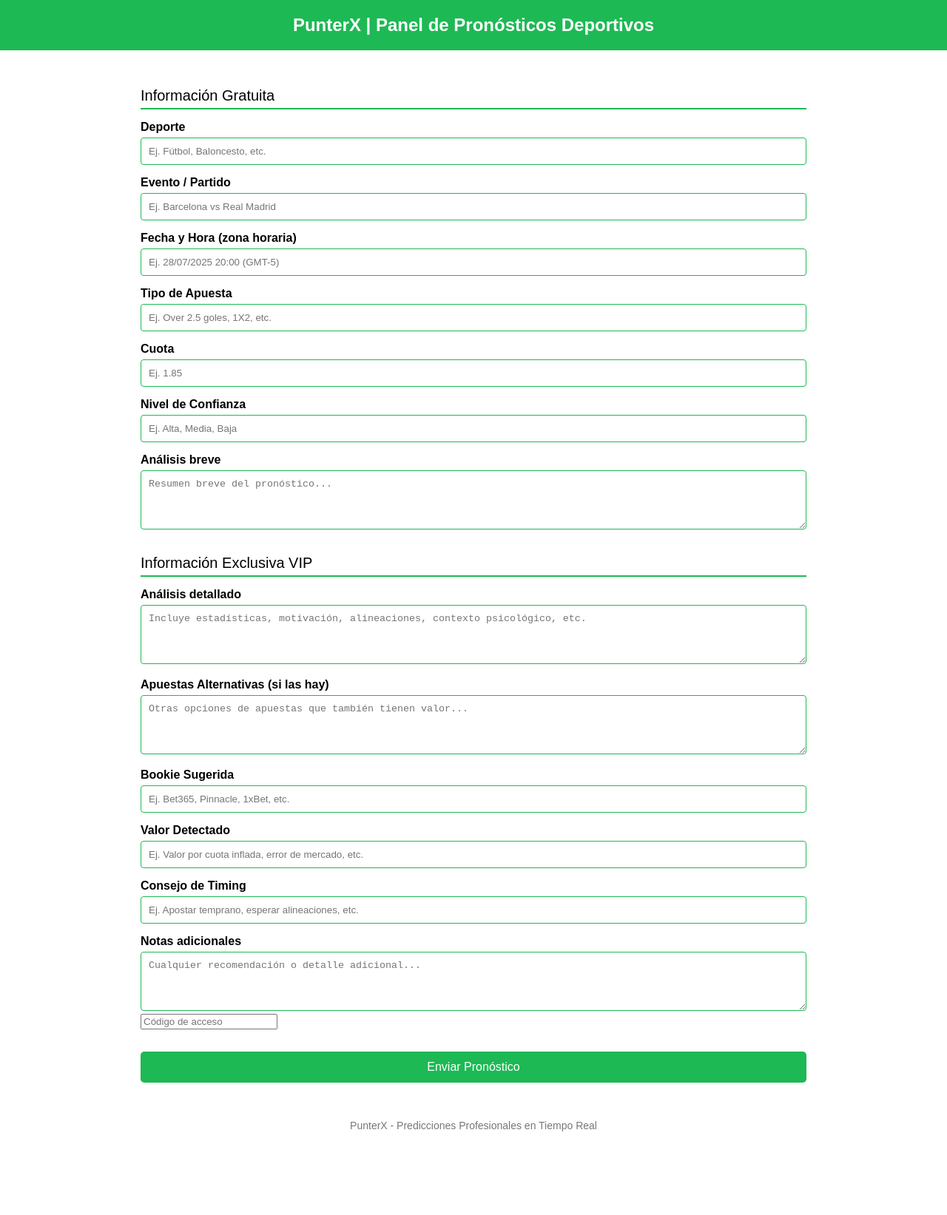
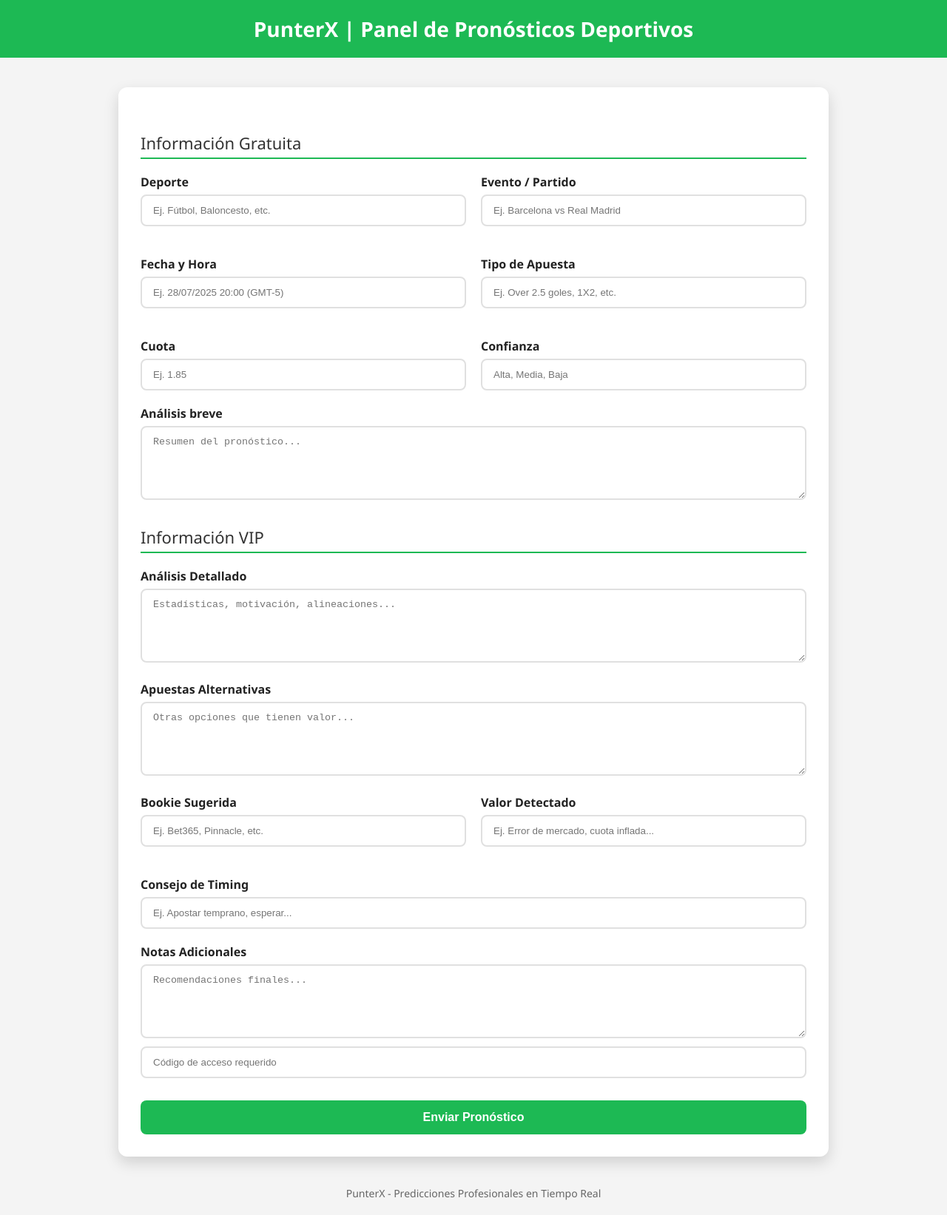
Before and after one commit to LuisSMelchor/punterx-panel, a website: page index.html in a window 1280 px wide. Shown: the whole page at 74% size. Before the commit the page ends 1530 px from the top, so only its background shows below. Drawn offline with Linux system fonts and the light colour scheme.

Commit message:
Update index.html

```diff
--- a/index.html
+++ b/index.html
@@ -1,14 +1,16 @@
 <!DOCTYPE html>
 <html lang="es">
 <head>
-  <meta charset="utf-8"/>
-  <meta content="width=device-width, initial-scale=1.0" name="viewport"/>
+  <meta charset="utf-8" />
+  <meta content="width=device-width, initial-scale=1.0" name="viewport" />
   <title>PunterX Panel - VIP y Gratuito</title>
   <style>
+    * {
+      box-sizing: border-box;
+    }
     body {
-      font-family: Arial, sans-serif;
-      background-color: #ffffff;
-      color: #000000;
+      font-family: 'Segoe UI', Tahoma, Geneva, Verdana, sans-serif;
+      background-color: #f4f4f4;
       margin: 0;
       padding: 0;
     }
@@ -17,53 +19,81 @@
       color: white;
       padding: 20px;
       text-align: center;
-      font-size: 24px;
+      font-size: 28px;
       font-weight: bold;
     }
     .container {
-      padding: 20px;
-      max-width: 900px;
-      margin: auto;
+      max-width: 960px;
+      margin: 40px auto;
+      background-color: white;
+      padding: 30px;
+      border-radius: 12px;
+      box-shadow: 0 8px 20px rgba(0,0,0,0.15);
+    }
+    .section-title {
+      font-size: 22px;
+      margin-top: 30px;
+      padding-bottom: 5px;
+      border-bottom: 2px solid #1DB954;
+      color: #333;
     }
     label {
       display: block;
-      margin-top: 15px;
-      font-weight: bold;
+      margin-top: 20px;
+      font-weight: 600;
+      color: #222;
     }
-    input[type="text"], textarea {
+    input[type="text"], input[type="password"], textarea {
       width: 100%;
-      padding: 10px;
-      margin-top: 5px;
-      border: 1px solid #1DB954;
-      border-radius: 4px;
-      box-sizing: border-box;
+      padding: 12px 15px;
+      margin-top: 6px;
+      border: 2px solid #e0e0e0;
+      border-radius: 8px;
+      transition: all 0.3s ease;
+    }
+    input:focus, textarea:focus {
+      border-color: #1DB954;
+      outline: none;
     }
     textarea {
       resize: vertical;
-      height: 80px;
-    }
-    .section-title {
-      margin-top: 30px;
-      font-size: 20px;
-      border-bottom: 2px solid #1DB954;
-      padding-bottom: 5px;
-    }
-    footer {
-      margin-top: 30px;
-      text-align: center;
-      font-size: 14px;
-      color: #777;
+      height: 100px;
     }
     button {
       margin-top: 30px;
       background-color: #1DB954;
       color: white;
       border: none;
-      padding: 12px 20px;
+      padding: 14px 22px;
       font-size: 16px;
-      border-radius: 5px;
+      font-weight: bold;
+      border-radius: 8px;
       cursor: pointer;
       width: 100%;
+      transition: background-color 0.3s ease;
+    }
+    button:hover {
+      background-color: #159b41;
+    }
+    footer {
+      margin-top: 40px;
+      text-align: center;
+      font-size: 14px;
+      color: #666;
+      padding-bottom: 20px;
+    }
+    .field-group {
+      display: flex;
+      gap: 20px;
+      flex-wrap: wrap;
+    }
+    .field-group > div {
+      flex: 1 1 45%;
+    }
+    @media (max-width: 600px) {
+      .field-group > div {
+        flex: 1 1 100%;
+      }
     }
   </style>
 </head>
@@ -71,132 +101,70 @@
   <header>PunterX | Panel de Pronósticos Deportivos</header>
   <div class="container">
     <div class="section-title">Información Gratuita</div>
+    <div class="field-group">
+      <div>
         <label for="sport">Deporte</label>
-    <input id="sport" type="text" placeholder="Ej. Fútbol, Baloncesto, etc."/>
+        <input id="sport" type="text" placeholder="Ej. Fútbol, Baloncesto, etc." />
+      </div>
+      <div>
         <label for="event">Evento / Partido</label>
-    <input id="event" type="text" placeholder="Ej. Barcelona vs Real Madrid"/>
-    <label for="date">Fecha y Hora (zona horaria)</label>
-    <input id="date" type="text" placeholder="Ej. 28/07/2025 20:00 (GMT-5)"/>
+        <input id="event" type="text" placeholder="Ej. Barcelona vs Real Madrid" />
+      </div>
+      <div>
+        <label for="date">Fecha y Hora</label>
+        <input id="date" type="text" placeholder="Ej. 28/07/2025 20:00 (GMT-5)" />
+      </div>
+      <div>
         <label for="bettype">Tipo de Apuesta</label>
-    <input id="bettype" type="text" placeholder="Ej. Over 2.5 goles, 1X2, etc."/>
+        <input id="bettype" type="text" placeholder="Ej. Over 2.5 goles, 1X2, etc." />
+      </div>
+      <div>
         <label for="odds">Cuota</label>
-    <input id="odds" type="text" placeholder="Ej. 1.85"/>
-    <label for="confidence">Nivel de Confianza</label>
-    <input id="confidence" type="text" placeholder="Ej. Alta, Media, Baja"/>
+        <input id="odds" type="text" placeholder="Ej. 1.85" />
+      </div>
+      <div>
+        <label for="confidence">Confianza</label>
+        <input id="confidence" type="text" placeholder="Alta, Media, Baja" />
+      </div>
+    </div>
     <label for="brief">Análisis breve</label>
-    <textarea id="brief" placeholder="Resumen breve del pronóstico..."></textarea>
+    <textarea id="brief" placeholder="Resumen del pronóstico..."></textarea>
 
-    <div class="section-title">Información Exclusiva VIP</div>
-    <label for="detailed">Análisis detallado</label>
-    <textarea id="detailed" placeholder="Incluye estadísticas, motivación, alineaciones, contexto psicológico, etc."></textarea>
-    <label for="alternatives">Apuestas Alternativas (si las hay)</label>
-    <textarea id="alternatives" placeholder="Otras opciones de apuestas que también tienen valor..."></textarea>
+    <div class="section-title">Información VIP</div>
+    <label for="detailed">Análisis Detallado</label>
+    <textarea id="detailed" placeholder="Estadísticas, motivación, alineaciones..."></textarea>
+
+    <label for="alternatives">Apuestas Alternativas</label>
+    <textarea id="alternatives" placeholder="Otras opciones que tienen valor..."></textarea>
+
+    <div class="field-group">
+      <div>
         <label for="bookie">Bookie Sugerida</label>
-    <input id="bookie" type="text" placeholder="Ej. Bet365, Pinnacle, 1xBet, etc."/>
+        <input id="bookie" type="text" placeholder="Ej. Bet365, Pinnacle, etc." />
+      </div>
+      <div>
         <label for="value">Valor Detectado</label>
-    <input id="value" type="text" placeholder="Ej. Valor por cuota inflada, error de mercado, etc."/>
+        <input id="value" type="text" placeholder="Ej. Error de mercado, cuota inflada..." />
+      </div>
+      <div>
         <label for="timing">Consejo de Timing</label>
-    <input id="timing" type="text" placeholder="Ej. Apostar temprano, esperar alineaciones, etc."/>
-    <label for="notes">Notas adicionales</label>
-    <textarea id="notes" placeholder="Cualquier recomendación o detalle adicional..."></textarea>
+        <input id="timing" type="text" placeholder="Ej. Apostar temprano, esperar..." />
+      </div>
+    </div>
 
-    <input type="password" id="authCode" placeholder="Código de acceso" required>
+    <label for="notes">Notas Adicionales</label>
+    <textarea id="notes" placeholder="Recomendaciones finales..."></textarea>
 
-<!-- Honeypot: campo invisible para bots -->
-<input type="text" id="honeypot" name="honeypot" style="display:none" autocomplete="off">
-
+    <input type="password" id="authCode" placeholder="Código de acceso requerido" required />
+    <input type="text" id="honeypot" name="honeypot" style="display:none" autocomplete="off" />
     <button id="submitBtn">Enviar Pronóstico</button>
-
   </div>
 
   <footer>PunterX - Predicciones Profesionales en Tiempo Real</footer>
 
+  <!-- Tu script JS actual permanece igual debajo -->
   <script>
-  document.getElementById('submitBtn').addEventListener('click', async () => {
-    const authCode = document.getElementById("authCode").value.trim();
-    const honeypot = document.getElementById("honeypot")?.value.trim() || "";
-
-    // ⏱ Temporizador anti-spam
-    const lastSent = localStorage.getItem("lastSent");
-    const now = Date.now();
-    if (lastSent && now - parseInt(lastSent) < 60000) {
-      alert("⏳ Por favor espera unos segundos antes de enviar otro pronóstico.");
-      return;
-    }
-
-    // ⚠️ Validación de campos obligatorios
-    const requiredFields = ["sport", "event", "date", "bettype", "odds", "confidence"];
-    for (let id of requiredFields) {
-      const el = document.getElementById(id);
-      if (!el.value.trim()) {
-        el.style.borderColor = "red";
-        el.focus();
-        alert("⚠️ Por favor completa todos los campos obligatorios de la sección gratuita.");
-        return;
-      } else {
-        el.style.borderColor = "#1DB954";
-      }
-    }
-
-    // 🔐 Validación del código de acceso
-    if (!authCode || authCode !== "PunterX2025") {
-      document.getElementById("authCode").style.borderColor = "red";
-      alert("🚫 Código de acceso incorrecto");
-      return;
-    } else {
-      document.getElementById("authCode").style.borderColor = "#1DB954";
-    }
-
-    // Construcción de datos
-    const data = {
-      authCode,
-      honeypot,
-      sport: document.getElementById("sport").value.trim(),
-      match: document.getElementById("event").value.trim(),
-      date: document.getElementById("date").value.trim(),
-      bettype: document.getElementById("bettype").value.trim(),
-      odds: document.getElementById("odds").value.trim(),
-      confidence: document.getElementById("confidence").value.trim(),
-      brief: document.getElementById("brief").value.trim(),
-      detailed: document.getElementById("detailed").value.trim(),
-      alternatives: document.getElementById("alternatives").value.trim(),
-      bookie: document.getElementById("bookie").value.trim(),
-      value: document.getElementById("value").value.trim(),
-      timing: document.getElementById("timing").value.trim(),
-      notes: document.getElementById("notes").value.trim()
-    };
-
-    // 🔒 Generar firma HMAC SHA256 para validación avanzada
-    const secret = "X9$Gtp#zD3@LP82mR*vWj5Q!7bCk%N0y";
-    const encoder = new TextEncoder();
-    const key = await crypto.subtle.importKey(
-      "raw", encoder.encode(secret), { name: "HMAC", hash: "SHA-256" }, false, ["sign"]
-    );
-    const encoded = encoder.encode(JSON.stringify(data));
-    const signature = await crypto.subtle.sign("HMAC", key, encoded);
-    const hashArray = Array.from(new Uint8Array(signature));
-    const hashHex = hashArray.map(b => b.toString(16).padStart(2, '0')).join('');
-
-    try {
-      const response = await fetch('/.netlify/functions/send', {
-        method: 'POST',
-        headers: {
-          'Content-Type': 'application/json',
-          'X-PX-Signature': hashHex
-        },
-        body: JSON.stringify(data)
-      });
-
-      if (response.ok) {
-        alert('✅ Pronóstico enviado correctamente');
-        localStorage.setItem("lastSent", Date.now());
-      } else {
-        alert('❌ Error al enviar pronóstico');
-      }
-    } catch (error) {
-      alert('❌ Error de conexión al servidor');
-    }
-  });
+    // Tu script permanece aquí sin cambios...
   </script>
 </body>
 </html>
```
Lines whose indentation alone changed are shown as unchanged.
